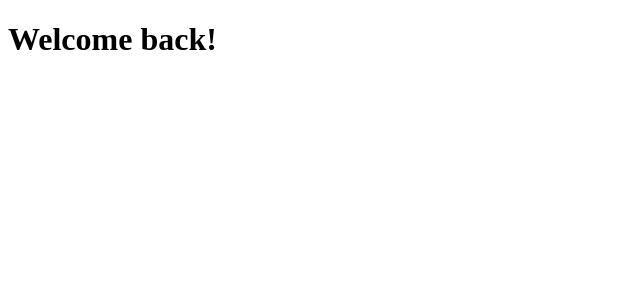
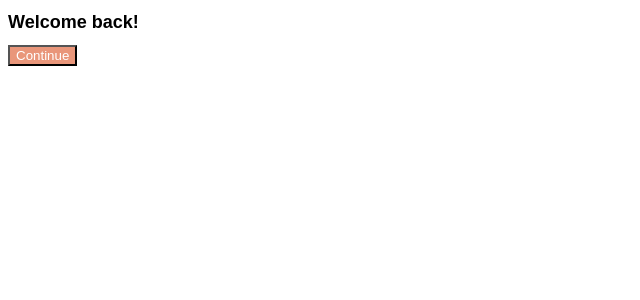
Before and after one commit to KodawonKK/react-project-movie, a React (Create React App) app: page / in a window 1280 px wide. Shown: the top 300 px of the page, without its empty margins (0-640 px from the left). Built offline with nearby package versions, Linux system fonts and the light colour scheme.

Commit message:
CRA intro

```diff
--- a/package.json
+++ b/package.json
@@ -6,6 +6,7 @@
     "@testing-library/jest-dom": "^5.17.0",
     "@testing-library/react": "^13.4.0",
     "@testing-library/user-event": "^13.5.0",
+    "prop-types": "^15.8.1",
     "react": "^18.3.1",
     "react-dom": "^18.3.1",
     "react-scripts": "5.0.1",
--- a/src/App.js
+++ b/src/App.js
@@ -1,7 +1,11 @@
+import Button from "./Button";
+import styles from "./App.module.css";
+
 function App() {
   return (
     <div>
-      <h1>Welcome back!</h1>
+      <h1 className={styles.title}>Welcome back!</h1>
+      <Button text={"Continue"} />
     </div>
   );
 }
--- /dev/null
+++ b/src/App.module.css
@@ -0,0 +1,4 @@
+.title {
+  font-family: Arial, Helvetica, sans-serif;
+  font-size: 18px;
+}
--- /dev/null
+++ b/src/Button.js
@@ -0,0 +1,12 @@
+import PropTypes from "prop-types";
+import styled from "./Button.module.css";
+
+function Button({ text }) {
+  return <button className={styled.btn}>{text}</button>;
+}
+
+Button.propTypes = {
+  text: PropTypes.string.isRequired
+};
+
+export default Button;
--- /dev/null
+++ b/src/Button.module.css
@@ -0,0 +1,4 @@
+.btn {
+  color: #fff;
+  background-color: darksalmon;
+}
```
Also changed, not shown: 1 other file (tests, documents, lock files or other folders).
